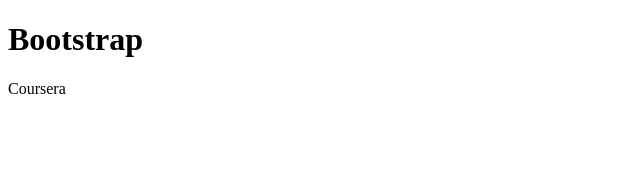
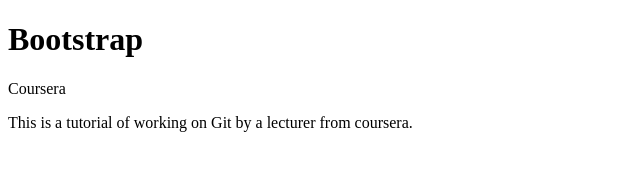
Before and after one commit to QuantumBits1/git-test, a plain HTML site: page templates/test.html in a window 1280 px wide. Shown: the whole page, without its empty margins (0-640 px from the left). Drawn offline with Linux system fonts and the light colour scheme.

Commit message:
third commit

```diff
--- a/templates/test.html
+++ b/templates/test.html
@@ -9,5 +9,6 @@
 <body>
     <h1>Bootstrap</h1>
     <p>Coursera</p>
+    <p>This is a tutorial of working on Git by a lecturer from coursera.</p>
 </body>
 </html>
```
